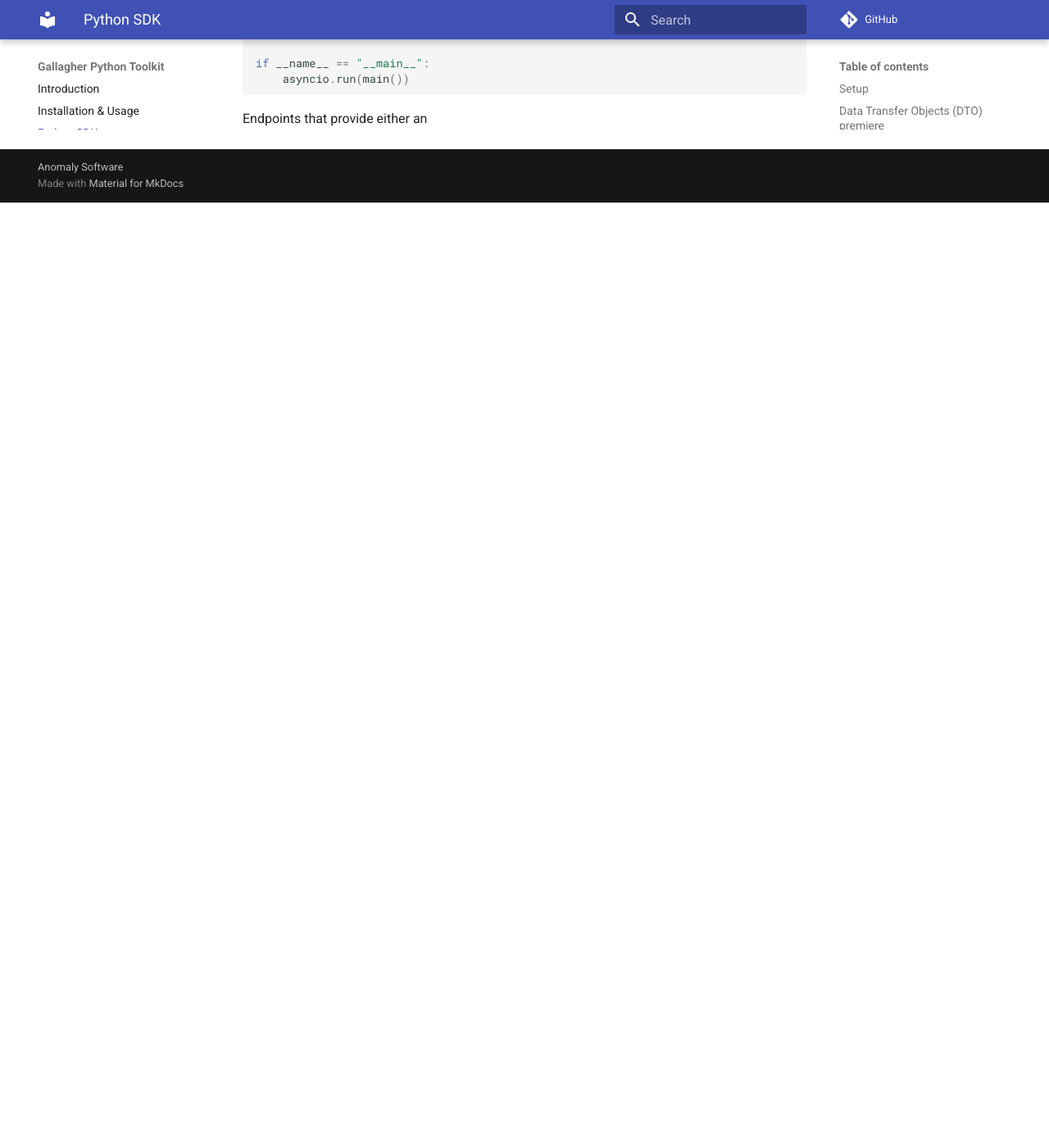
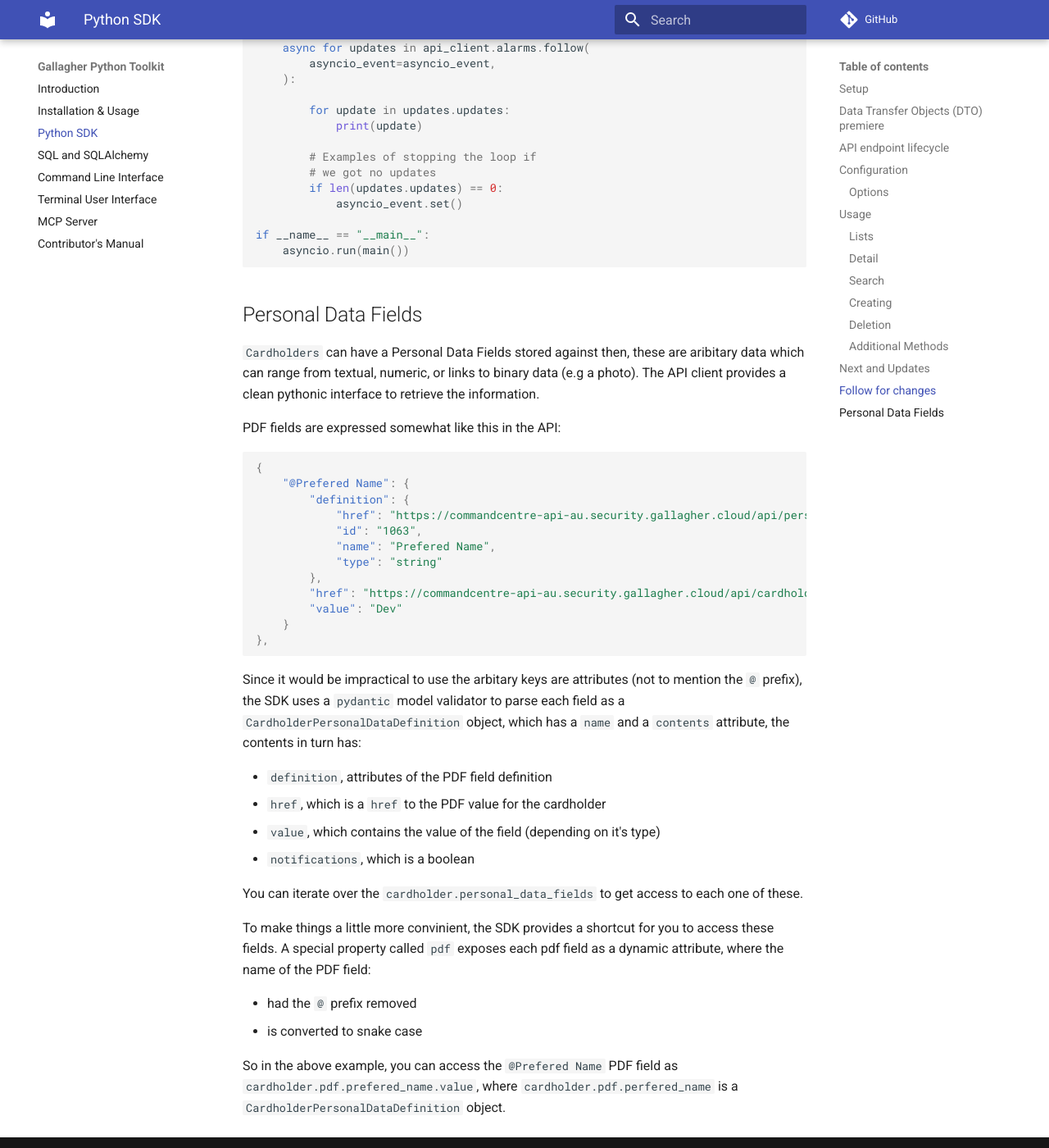
Before and after one commit to anomaly/gallagher, an MkDocs documentation site: the page built from docs/docs/python-sdk.md, in a window 1280 px wide and 1400 px high, scrolled down 8280 px. Shown: the whole window at 82% size. Built offline with MkDocs 1.6.1 and Material for MkDocs 9.7.7, drawn with Linux system fonts in a browser that asks for light colours; comment, search, counter and statistics services are not loaded; before the commit the page ends 8527 px from its top, so only the background shows below that; some of the changed text lies outside the part shown.

Commit message:
docs: fills in missing pdf docs REFS #1 - i have no idea how i missed this - writes about pdf and personal_data_fields in card detail

````diff
--- a/docs/docs/python-sdk.md
+++ b/docs/docs/python-sdk.md
@@ -286,12 +286,23 @@
 import os
 import asyncio
 
-from gallagher import cc
+from gallagher.cc import CommandCentreConfig, APIClient
+
+# Optionally provide a client certificate and key
+cert_path = os.path.join(os.getcwd(), "client.pem")
+key_path = os.path.join(os.getcwd(), "client.key")
+
+# Set the API key from the environment
+api_key = os.environ.get("GACC_API_KEY")
+
+# Make a configuration object
+config = CommandCentreConfig(
+    api_key=api_key,
+    file_tls_cert=cert_path,
+    file_tls_key=key_path,
+)
 
 async def main():
-    api_key = os.environ.get("GACC_API_KEY")
-    cc.api_key = api_key
-
     # Used to control the event loop
     asyncio_event = asyncio.Event()
 
@@ -311,4 +322,39 @@
     asyncio.run(main())
 ```
 
-Endpoints that provide either an
+## Personal Data Fields
+
+`Cardholders` can have a Personal Data Fields stored against then, these are aribitary data which can range from textual, numeric, or links to binary data (e.g a photo). The API client provides a clean pythonic interface to retrieve the information.
+
+PDF fields are expressed somewhat like this in the API:
+
+```json
+{
+    "@Prefered Name": {
+        "definition": {
+            "href": "https://commandcentre-api-au.security.gallagher.cloud/api/personal_data_fields/1063",
+            "id": "1063",
+            "name": "Prefered Name",
+            "type": "string"
+        },
+        "href": "https://commandcentre-api-au.security.gallagher.cloud/api/cardholders/190737/personal_data/1063",
+        "value": "Dev"
+    }
+},
+```
+
+Since it would be impractical to use the arbitary keys are attributes (not to mention the `@` prefix), the SDK uses a `pydantic` model validator to parse each field as a `CardholderPersonalDataDefinition` object, which has a `name` and a `contents` attribute, the contents in turn has:
+
+- `definition`, attributes of the PDF field definition
+- `href`, which is a `href` to the PDF value for the cardholder
+- `value`, which contains the value of the field (depending on it's type)
+- `notifications`, which is a boolean
+
+You can iterate over the `cardholder.personal_data_fields` to get access to each one of these.
+
+To make things a little more convinient, the SDK provides a shortcut for you to access these fields. A special property called `pdf` exposes each pdf field as a dynamic attribute, where the name of the PDF field:
+
+- had the `@` prefix removed
+- is converted to snake case
+
+So in the above example, you can access the `@Prefered Name` PDF field as `cardholder.pdf.prefered_name.value`, where `cardholder.pdf.perfered_name` is a `CardholderPersonalDataDefinition` object.
````
